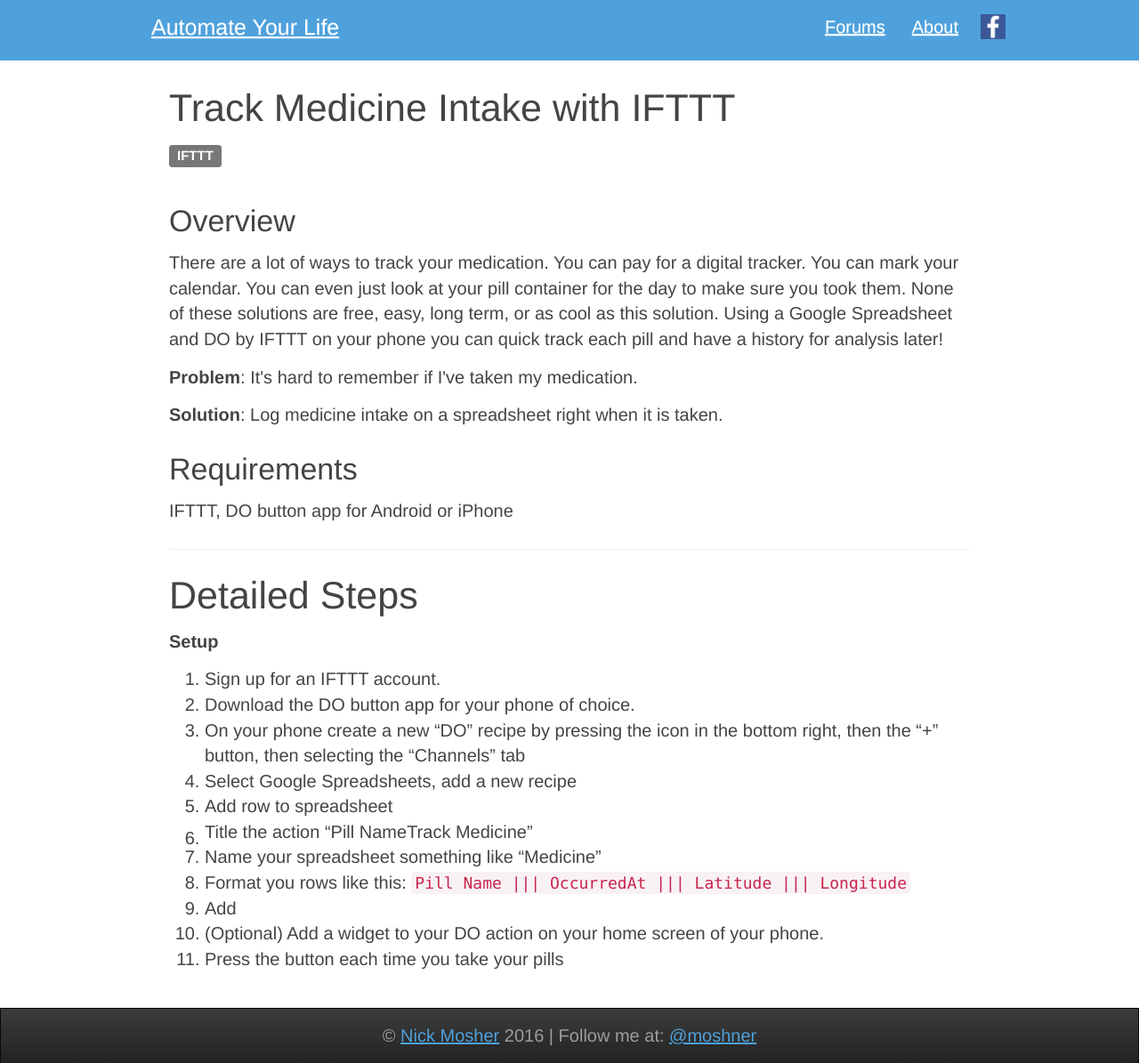
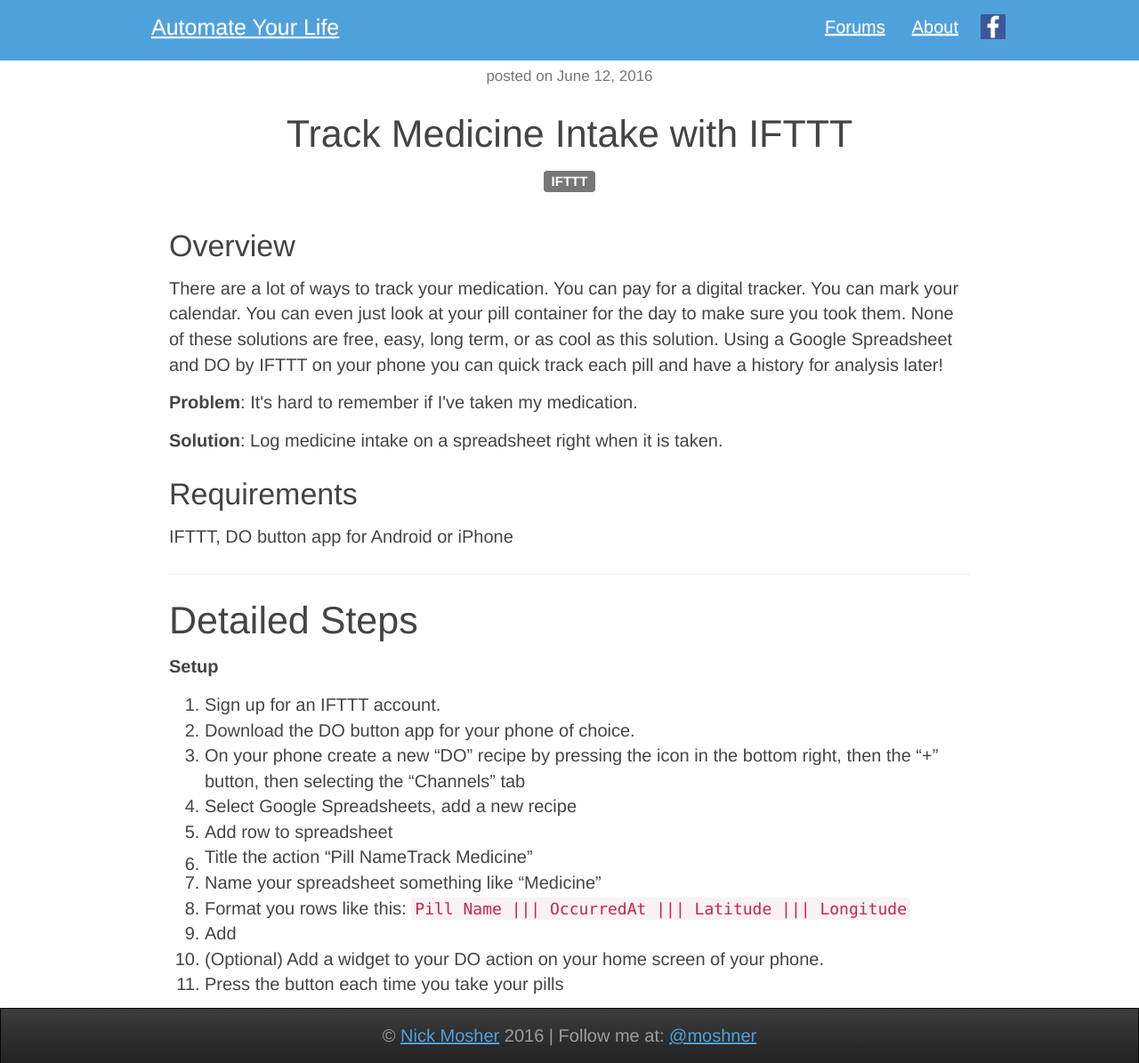
Before and after one commit to moshner/automateyourlife.org, a Jekyll site: the page built from _posts/2016-06-12-track-medicine-with-ifttt.md, in a window 1280 px wide and 1195 px high. Shown: the whole window at 89% size. Built offline with Jekyll 4.4.1, drawn with Linux system fonts in a browser that asks for light colours; nearby versions of some CDN libraries.

Commit message:
[projects-to-blog] working on layouts

```diff
--- a/_includes/layout/navbar.html
+++ b/_includes/layout/navbar.html
@@ -2,7 +2,7 @@
     <div class="container">
         <div class="navbar-header">
             <button type="button" class="navbar-toggle" data-toggle="collapse" data-target=".navbar-collapse"></button>
-            <a class="navbar-brand navbar-brand-link" href="//automateyourlife.org/">Automate Your Life</a>
+            <a class="navbar-brand navbar-brand-link" href="{{ site.url }}">Automate Your Life</a>
         </div>
 
         <div class="collapse navbar-collapse">
--- /dev/null
+++ b/_includes/post-header.html
@@ -0,0 +1,8 @@
+<div class="col-xs-12 text-center">
+    <p class="text-muted"><small>posted on {{ page.date | date: "%B %d, %Y" }}</small></p>
+    <h2>{{ page.title }}</h2>
+    {% if page.tags %}
+    {% assign tags = page.tags | sort %}
+    <p class="post-tags">{% for tag_id in tags %}{% assign tag = site.data.tags[tag_id] %}<span class="label label-default">{{ tag.text }}</span>{% if forloop.last != true%}&nbsp;{% endif %}{% endfor %}</p>
+    {% endif %}
+</div>
--- a/_layouts/project.html
+++ b/_layouts/project.html
@@ -2,13 +2,7 @@
 {% include layout/navbar.html %}
 
 <div class="container-fluid">
-    <div class="col-xs-12">
-        <h2>{{ page.title }}</h2>
-        {% if page.tags %}
-        {% assign tags = page.tags | sort %}
-        <p class="post-tags">{% for tag_id in tags %}{% assign tag = site.data.tags[tag_id] %}<span class="label label-default">{{ tag.text }}</span>{% if forloop.last != true %}&nbsp;{% endif %}{% endfor %}</p>
-        {% endif %}
-    </div>
+    {% include post-header.html %}
     <div class="{% if page.files.size > 0 %}col-lg-8 col-sm-6 {% endif %}col-xs-12">
         {% if page.image != "" %}<img src="{{ site.image_path }}{{ page.image }}" width="72" height="108" title="project icon">{% endif %}
 
--- a/index.html
+++ b/index.html
@@ -7,9 +7,9 @@
         <div class="mega-image">
             <img class="img-responsive" src="{{ site.image_path }}automate-your-life@1x.png" alt="Automate your life">
         </div>
-        <div class="inner cover text-center">
+        <!--div class="inner cover text-center">
             <p class="lead">Welcome to everyone visiting from <a href="http://www.makerfairekc.com/">Maker Faire Kansas City 2016</a>! We have set up a <a href="//forum.automateyourlife.org/" title="AutomateYourLife message boards">message board</a> to help start the discussion about what we all want out of this community. <a href="//forum.automateyourlife.org/" title="AutomateYourLife message boards">Come join us!</a></p>
-        </div>
+        </div-->
     </div>
 </div>
 
```
Also changed, not shown: _layouts/post.html (+1 -7 lines).
